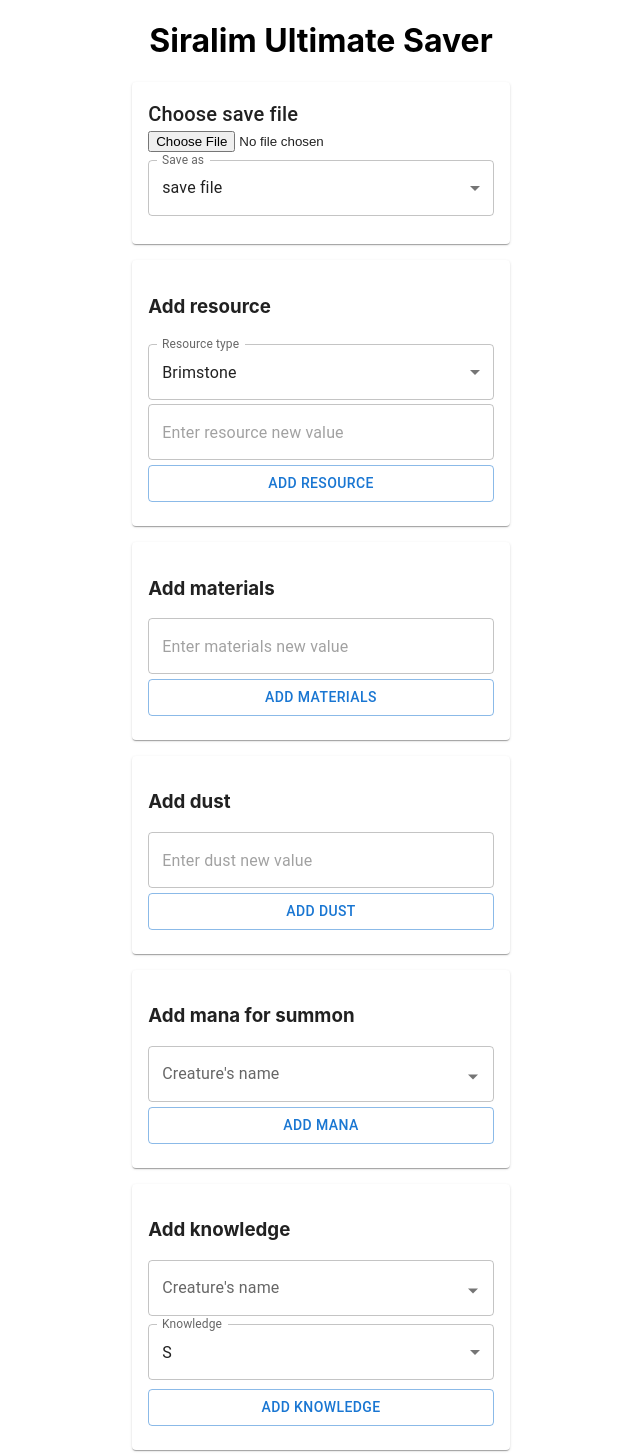
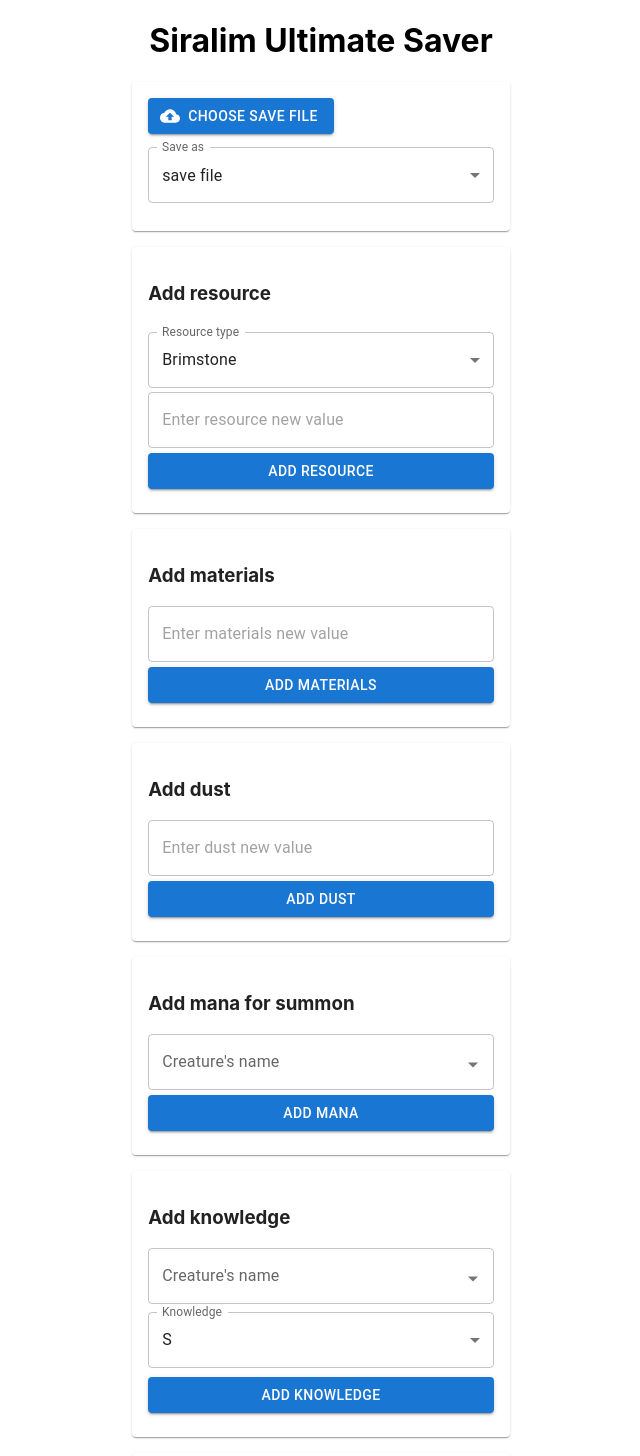
Before and after one commit to lumpsoid/SiralimUltimateSaver, a React (Create React App) app: page / in a window 1280 px wide. Shown: the top 1456 px of the page, without its empty margins (319-959 px from the left). Built offline with nearby package versions, Linux system fonts and the light colour scheme.

Commit message:
change buttons to contained variant

```diff
--- a/src/AddCreature.tsx
+++ b/src/AddCreature.tsx
@@ -92,7 +92,7 @@
           defaultValue={personalityValue}
           onChangeCallback={onPersonalitySelect}
         />
-        <Button variant="outlined" color="primary" onClick={addCreatureClick}>
+        <Button variant="contained" color="primary" onClick={addCreatureClick}>
           Summon creature
         </Button>
       </CardContent>
--- a/src/AddDust.tsx
+++ b/src/AddDust.tsx
@@ -50,7 +50,7 @@
           onChange={(e) => setInputValue(e.target.value)}
           placeholder="Enter dust new value"
         />
-        <Button variant="outlined" color="primary" onClick={addDustClick}>
+        <Button variant="contained" color="primary" onClick={addDustClick}>
           Add dust
         </Button>
       </CardContent>
--- a/src/AddKnowledge.tsx
+++ b/src/AddKnowledge.tsx
@@ -74,7 +74,7 @@
           defaultValue={Knowledge.S}
           onChangeCallback={onKnowledgeSelect}
         />
-        <Button variant="outlined" color="primary" onClick={KnowledgeAddClick}>
+        <Button variant="contained" color="primary" onClick={KnowledgeAddClick}>
           Add knowledge
         </Button>
       </CardContent>
--- a/src/AddMaterials.tsx
+++ b/src/AddMaterials.tsx
@@ -50,7 +50,7 @@
           onChange={(e) => setInputValue(e.target.value)}
           placeholder="Enter materials new value"
         />
-        <Button variant="outlined" color="primary" onClick={addMaterialsClick}>
+        <Button variant="contained" color="primary" onClick={addMaterialsClick}>
           Add materials
         </Button>
       </CardContent>
--- a/src/AddResources.tsx
+++ b/src/AddResources.tsx
@@ -99,7 +99,7 @@
           onChange={(e) => setInputValue(e.target.value)}
           placeholder="Enter resource new value"
         />
-        <Button variant="outlined" color="primary" onClick={addBrimstoneClick}>
+        <Button variant="contained" color="primary" onClick={addBrimstoneClick}>
           Add resource
         </Button>
       </CardContent>
--- a/src/AddSummon.tsx
+++ b/src/AddSummon.tsx
@@ -40,7 +40,7 @@
       <CardContent className="summonAdd card">
         <h3>Add mana for summon</h3>
         <CreatureNameField onChangeCallback={onAutocompletionSelect} />
-        <Button variant="outlined" color="primary" onClick={SummonAddClick}>
+        <Button variant="contained" color="primary" onClick={SummonAddClick}>
           Add mana
         </Button>
       </CardContent>
--- a/src/FileUploader.tsx
+++ b/src/FileUploader.tsx
@@ -2,11 +2,25 @@
 import { Notification } from "./Notification";
 import { SaveFile, decodeFile, encodeFile, isFileEncoded } from "./SaveFile";
 
+import { styled } from '@mui/material/styles';
 import Card from '@mui/material/Card';
 import CardContent from '@mui/material/CardContent';
 import Button from '@mui/material/Button';
+import CloudUploadIcon from '@mui/icons-material/CloudUpload';
 import Typography from '@mui/material/Typography';
 import BasicSelect from './BasicSelect';
+
+const VisuallyHiddenInput = styled('input')({
+  clip: 'rect(0 0 0 0)',
+  clipPath: 'inset(50%)',
+  height: 1,
+  overflow: 'hidden',
+  position: 'absolute',
+  bottom: 0,
+  left: 0,
+  whiteSpace: 'nowrap',
+  width: 1,
+});
 
 interface FileUploaderProps {
   saveFile: SaveFile | null,
@@ -122,17 +136,19 @@
         {selectedFile ? (
           <div>
             <Typography variant="h6">Selected File: {selectedFile.name}</Typography>
-            <Button variant="outlined" color="primary" onClick={handleClearFile}>
+            <Button variant="contained" color="primary" onClick={handleClearFile}>
               Clear File
             </Button>
-            <Button variant="outlined" color="primary" onClick={handleSaveFile}>
+            <Button variant="contained" color="primary" onClick={handleSaveFile}>
               Save
             </Button>
           </div>
         ) : (
           <div>
-            <Typography variant="h6">Choose save file</Typography>
-            <input key={key} type="file" onChange={handleFileChange} />
+            <Button sx={{marginBottom: "5px"}} component="label" variant="contained" startIcon={<CloudUploadIcon />}>
+            Choose save file
+              <VisuallyHiddenInput type="file" onChange={handleFileChange} />
+            </Button>
           </div>
         )}
         <BasicSelect
```
